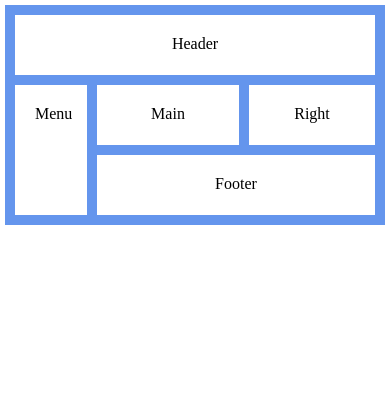
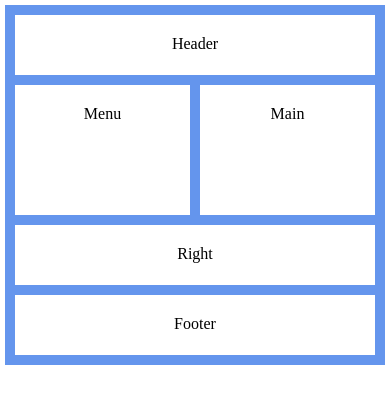
Before and after one commit to jpthacker/nology-web-fundamentals, a plain HTML site: page grid-challenge/index.html in a window 390 px wide. Drawn offline with Linux system fonts and the light colour scheme.

Commit message:
Added media query for smartphones using new grid template

```diff
--- a/grid-challenge/styles.scss
+++ b/grid-challenge/styles.scss
@@ -44,3 +44,16 @@ header {
 footer {
   grid-area: footer;
 }
+
+@media screen and (max-width: 480px) {
+  .grid-container {
+    height: 370px;
+    grid-template:
+      "header header header header" 60px
+      "menu menu main main" 60px
+      "menu menu main main" 60px
+      "right right right right" 60px
+      "footer footer footer footer" 60px
+      / 1fr 1fr 1fr 1fr;
+  }
+}
```
Also changed, not shown: grid-challenge/styles.css.
